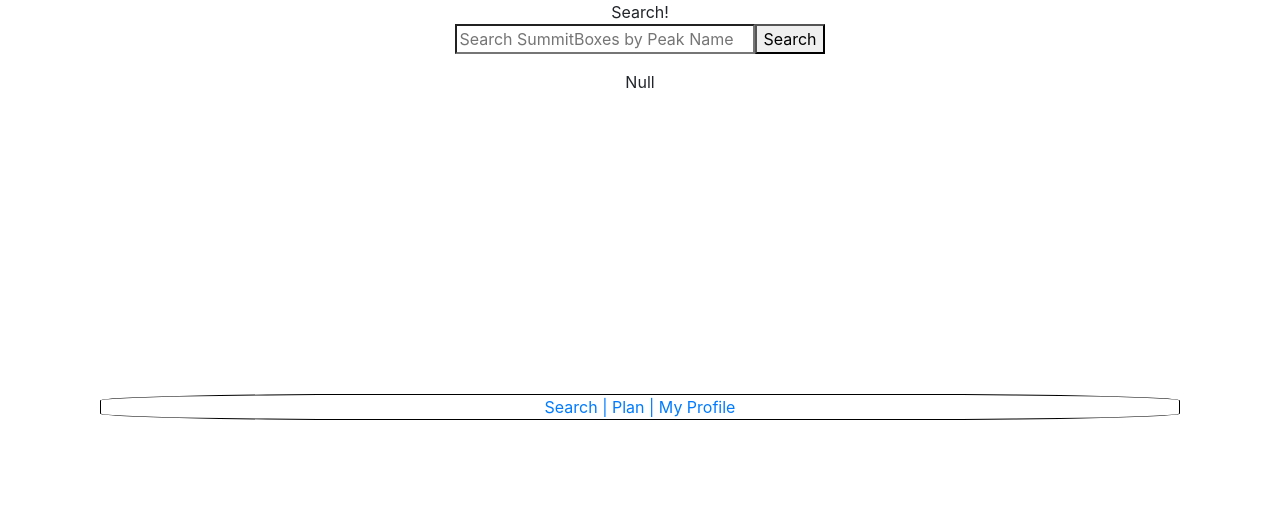
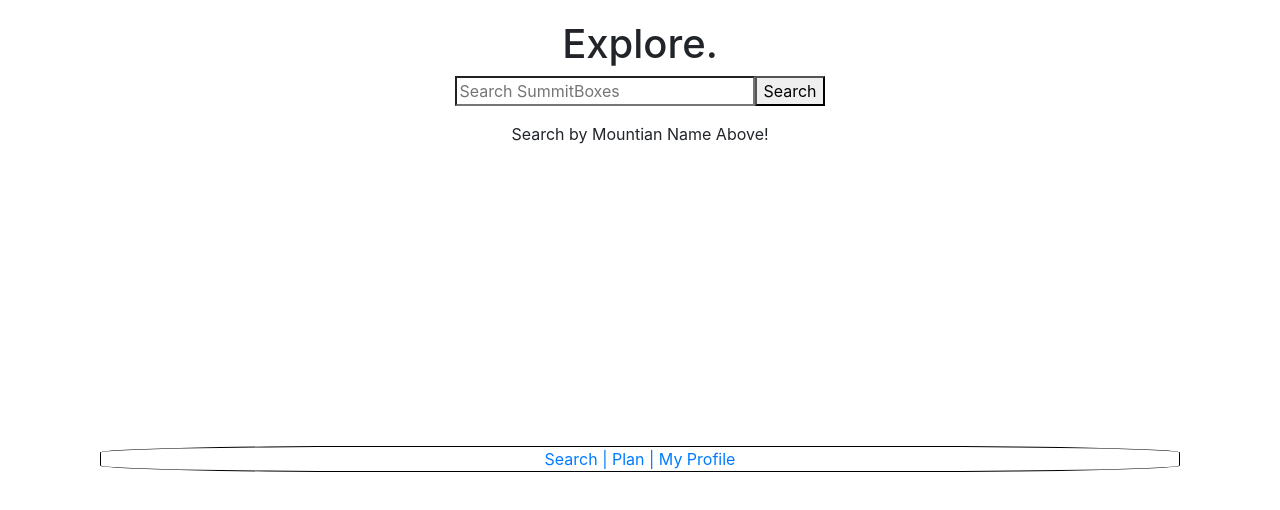
Before and after one commit to ConSou/SummitBox-FrontEnd, a React (Create React App) app: page /search in a window 1280 px wide. Shown: the top 510 px of the page. Built offline with nearby package versions, Linux system fonts and the light colour scheme.

Commit message:
search work

```diff
--- a/src/components/plan.js
+++ b/src/components/plan.js
@@ -5,7 +5,7 @@
   render() {
     return (
       <div>
-        Plan!
+        Plan Expiditions
         < NavBar />
       </div>
     );
--- a/src/components/search.js
+++ b/src/components/search.js
@@ -39,16 +39,15 @@
 
   render() {
     return (
-      <div>
-        Search!
-        <div>
+      <div className="searchView">
+        <h1> Explore. </h1>
           <form id="searcher" onSubmit={this.onSearch}>
-            <input className='form-group' type='search' ref={node => {this.mountain = node}}placeholder='Search SummitBoxes by Peak Name' />
+            <input className='form-group' type='search' ref={node => {this.mountain = node}}placeholder='Search SummitBoxes' />
             <button> Search </button>
           </form>
-        </div>
         <div>
-          {this.state.searchResult ? <div>
+          {this.state.searchResult ?
+            <div className="resultBox">
               <h1>
                {this.state.searchResult[0].name}
                </h1>
@@ -64,7 +63,13 @@
                 <p>
                 Elevation: {this.state.searchResult[0].elevation}
                 </p>
-             </div> : "Null"}
+                <p>
+                {this.state.searchResult[0].image}
+                </p>
+                <button>
+                  Add to Planning
+                </button>
+             </div> : "Search by Mountian Name Above!"}
         </div>
         < NavBar />
       </div>
@@ -73,3 +78,4 @@
 }
 
 export default Search;
+//<img src={require(`${this.state.searchResult[0].image}`)} />
--- a/src/index.css
+++ b/src/index.css
@@ -85,3 +85,14 @@
   border-radius: 25%;
   text-align: center;
 }
+
+.resultBox {
+  border: 1px solid black;
+  margin-left: 100px;
+  margin-right: 100px;
+  margin-bottom: -100px;
+}
+
+.searchView {
+  margin-top: 20px;
+}
```
Also changed, not shown: src/images/everest.jpg (added). Lines whose indentation alone changed are shown as unchanged.
